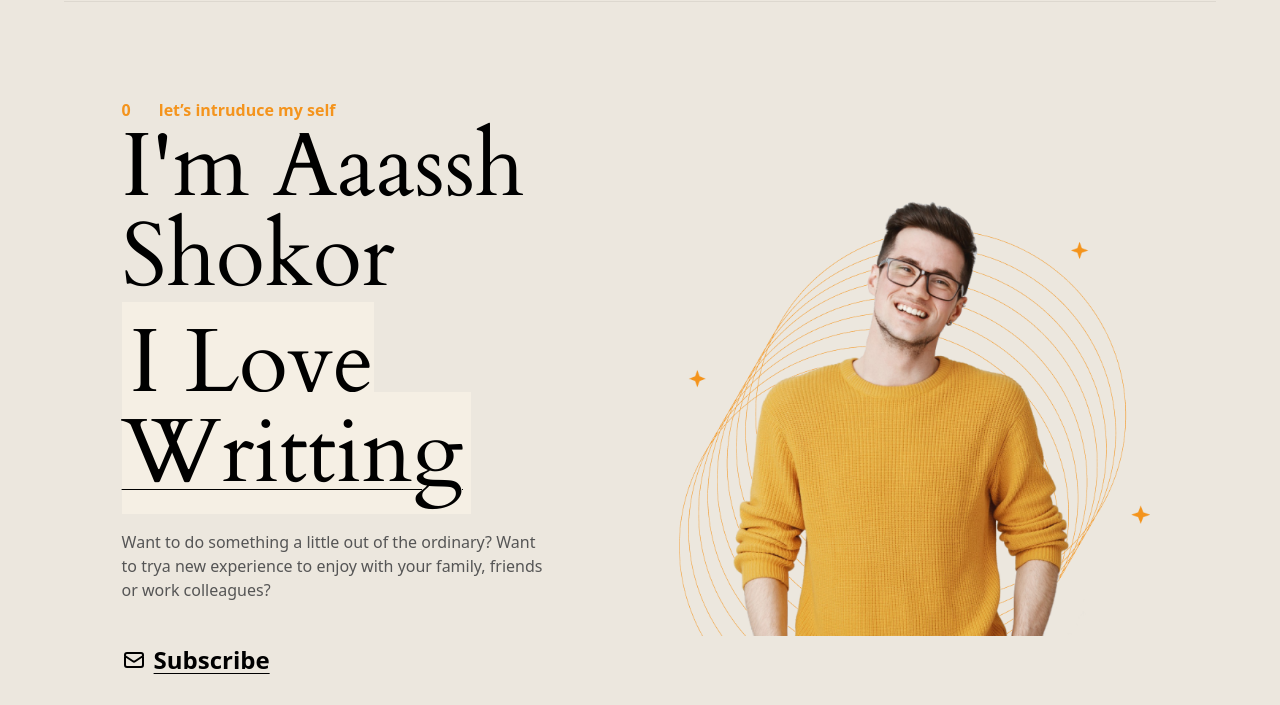
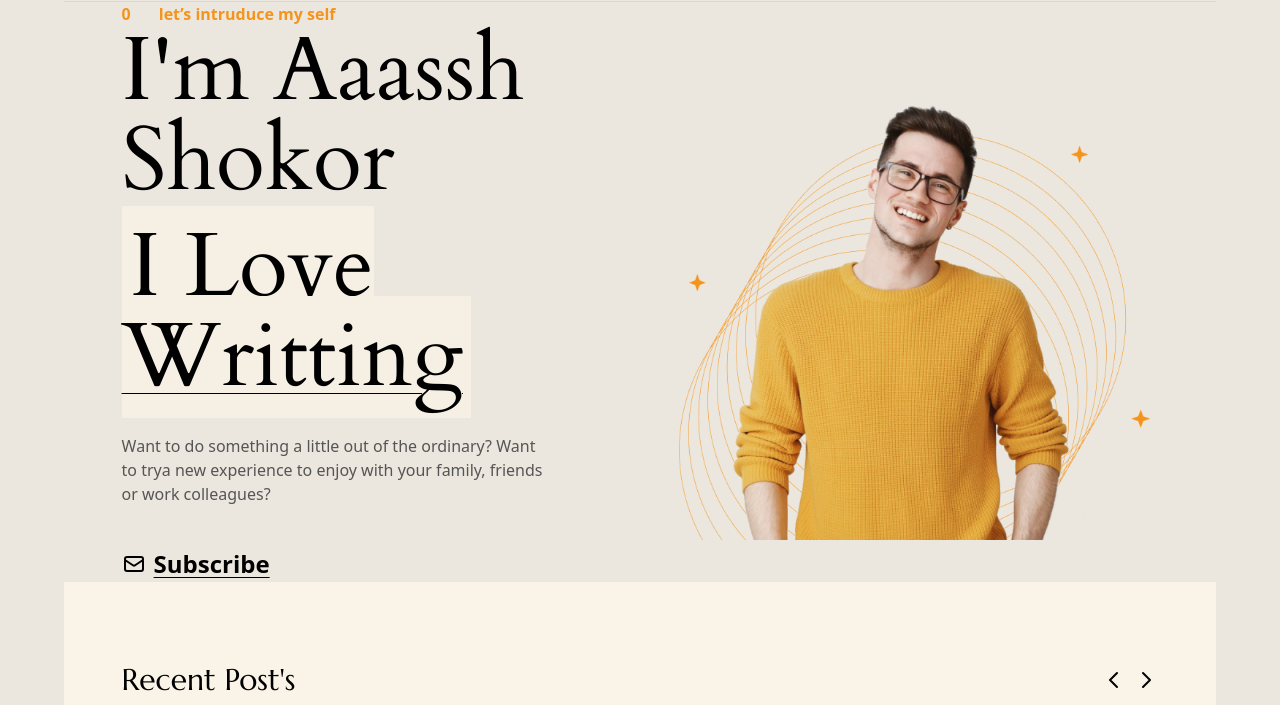
Before and after one commit to JakariaJishan/blog-temp-design, a website: page public/index.html in a window 1280 px wide. Shown: the part 95-800 px from the top of the page. Drawn offline with nearby package versions, Linux system fonts and the light colour scheme.

Commit message:
slider done omg

```diff
--- a/public/index.html
+++ b/public/index.html
@@ -255,7 +255,7 @@
     </header> -->
 
     <section class="body-font w-[90%] mx-auto">
-      <div class="mx-auto flex py-24 md:flex-row flex-col items-center">
+      <div class="mx-auto flex pt-24 md:flex-row flex-col items-center">
         <div
           class="lg:flex-grow md:w-1/2 lg:pr-24 md:pr-16 flex flex-col md:items-start md:text-left mb-16 md:mb-0 items-center text-center"
         >
@@ -322,7 +322,7 @@
     <!-- featured post slider start -->
     <!-- Swiper -->
     <section>
-      <div class="w-[90%] mx-auto">
+      <div class="mx-auto bg-[#F9F3E8]">
         <div class="swiper mySwiper w-[90%] mx-auto py-10">
           <div class="flex justify-between items-center">
             <h2 class="font-marcellus text-3xl my-10">Recent Post's</h2>
@@ -1049,7 +1049,7 @@
 
       var swiper = new Swiper(".mySwiper", {
         slidesPerView: 1,
-        spaceBetween: 30,
+        spaceBetween: 50,
         loop: true,
         autoplay: {
           delay: 1000,
@@ -1066,11 +1066,11 @@
         breakpoints: {
           640: {
             slidesPerView: 2,
-            spaceBetween: 20,
+            spaceBetween: 50,
           },
           768: {
             slidesPerView: 3,
-            spaceBetween: 40,
+            spaceBetween: 50,
           },
         },
       });
```
